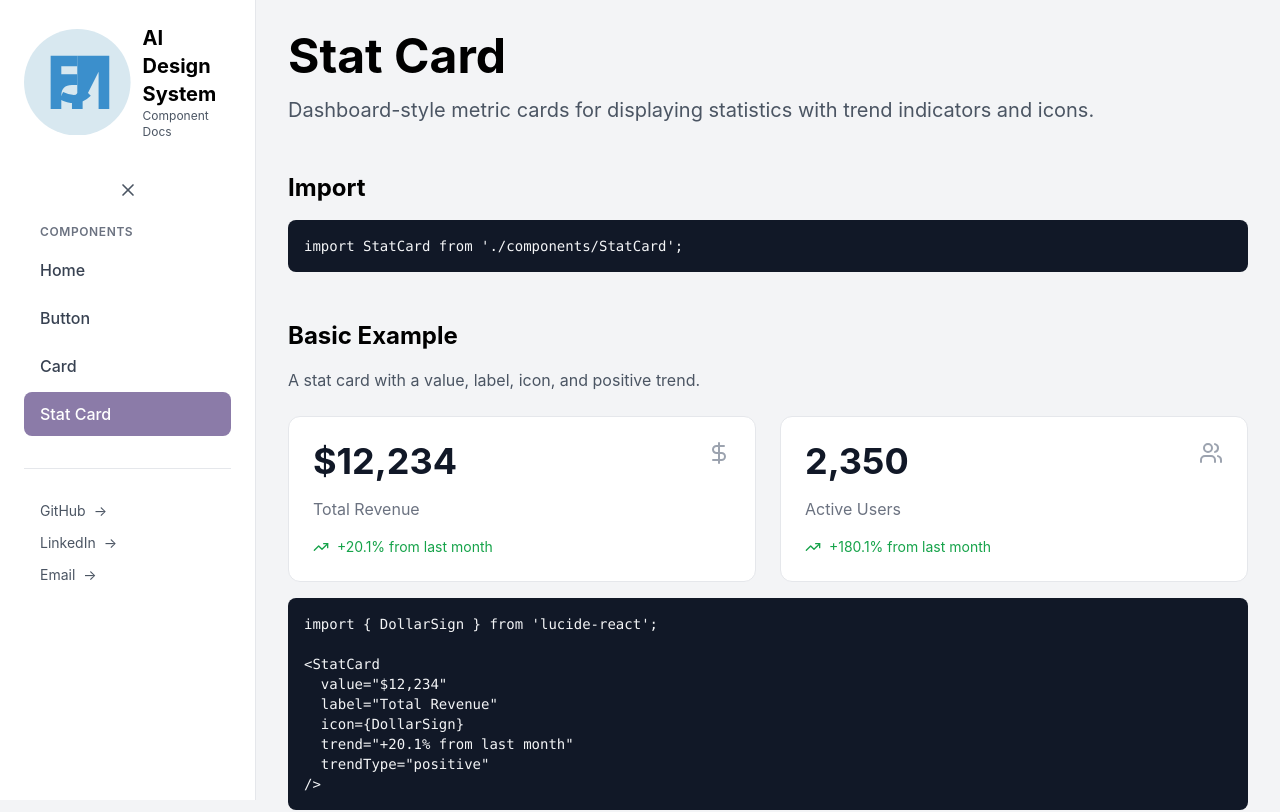
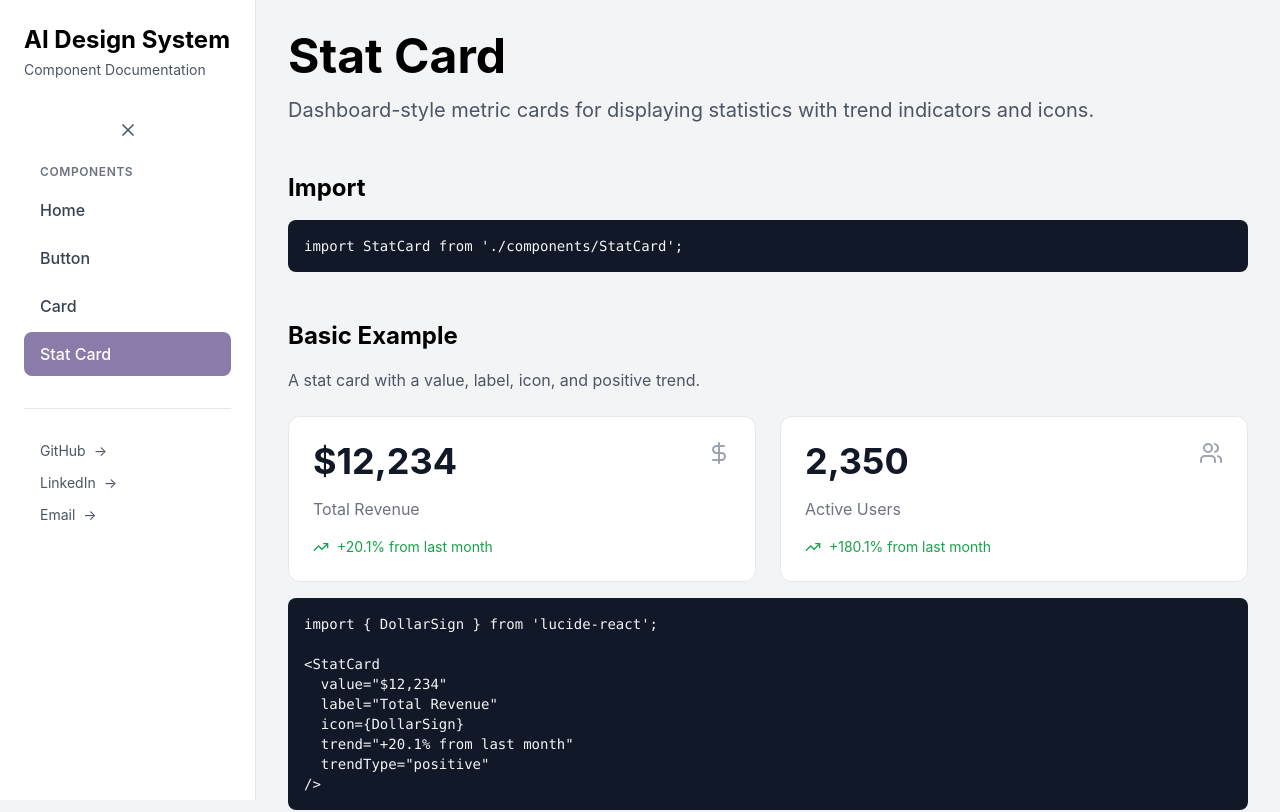
Before and after one commit to RobMohan/component-test, a React (Vite) app: page /stat-card in a window 1280 px wide. Shown: the top 812 px of the page. Built offline with nearby package versions, Linux system fonts and the light colour scheme.

Commit message:
Removing logo

```diff
--- a/src/layout/DocsLayout.jsx
+++ b/src/layout/DocsLayout.jsx
@@ -1,7 +1,6 @@
 import React, { useState } from 'react';
 import { Link, useLocation } from 'react-router-dom';
 import { Menu, X } from 'lucide-react';
-import Logo from '../components/Logo';
 
 export default function DocsLayout({ children }) {
   const location = useLocation();
@@ -47,13 +46,16 @@ export default function DocsLayout({ children }) {
         } ${isOpen ? 'w-64' : 'lg:w-20'}`}
       >
         <div className="p-6">
-          {/* Logo */}
-          <Link to="/" className="flex items-center gap-3 mb-8">
-            <Logo size={isOpen ? 'default' : 'small'} />
-            {isOpen && (
+          {/* Title */}
+          <Link to="/" className="block mb-8">
+            {isOpen ? (
               <div>
-                <h1 className="text-xl font-bold">AI Design System</h1>
-                <p className="text-xs text-gray-600">Component Docs</p>
+                <h1 className="text-2xl font-bold mb-1">AI Design System</h1>
+                <p className="text-sm text-gray-600">Component Documentation</p>
+              </div>
+            ) : (
+              <div className="text-center">
+                <h1 className="text-xl font-bold">AI</h1>
               </div>
             )}
           </Link>
```
